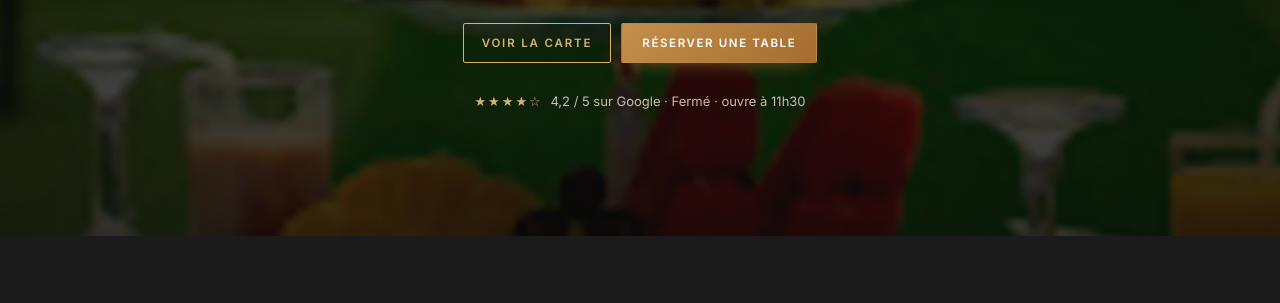
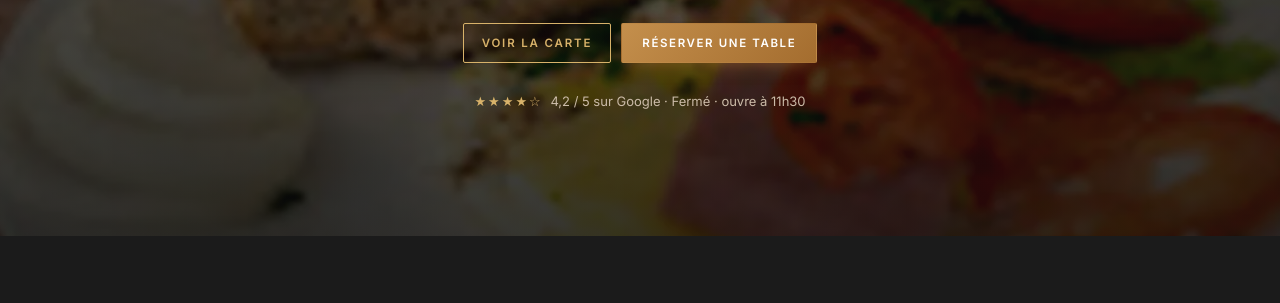
Before and after one commit to michel190/le-galoya, a plain HTML site: page index.html in a window 1280 px wide. Shown: the part 475-778 px from the top of the page. Drawn offline with Linux system fonts and the light colour scheme.

Commit message:
En-tête : photo de l'assiette brunch salée en fond
Co-Authored-By: Claude Opus 5.5 <noreply@anthropic.com>
Claude-Session: https://claude.ai/code/session_01R9kC2pSUbkfGgvzbA6Q44j

```diff
--- a/index.html
+++ b/index.html
@@ -11,7 +11,7 @@
 <meta name="theme-color" content="#f8f4f2">
 <link rel="preload" href="fonts/fraunces.woff2" as="font" type="font/woff2" crossorigin>
 <link rel="icon" href="favicon.svg" type="image/svg+xml">
-<link rel="preload" href="img/hero-plateau.webp" as="image" fetchpriority="high">
+<link rel="preload" href="img/hero-assiette.webp" as="image" fetchpriority="high">
 <link rel="stylesheet" href="styles.css">
 </head>
 <body>
@@ -32,7 +32,7 @@
 
 <main id="accueil">
 <section class="hero hero-photo">
-  <div class="hero-bg" role="img" aria-label="Plateau brunch à étages servi sur le rooftop du Galoya"></div>
+  <div class="hero-bg" role="img" aria-label="Assiette brunch salée du Galoya : pain complet, œufs, jambon et tomates"></div>
   <div class="wrap hero-center">
     <p class="kicker">Bistronomie · Rooftop · Corniche Ouest</p>
     <span class="orn" aria-hidden="true"><svg viewBox="0 0 120 12"><path d="M0 6h44M76 6h44"/><path d="M48 6l4-4 4 4-4 4zM56 6l4-4 4 4-4 4zM64 6l4-4 4 4-4 4z"/></svg></span>
--- a/styles.css
+++ b/styles.css
@@ -265,7 +265,7 @@ body{background:var(--bg-d);color:var(--txt-d)}
 
 /* ===== En-tête photo plein écran, texte centré ===== */
 .hero.hero-photo{position:relative;padding:0;min-height:clamp(440px,72vh,640px);display:flex;align-items:center;overflow:hidden;background:#0d0d0d}
-.hero-bg{position:absolute;inset:-12px;background:url(img/hero-plateau.webp) center 45%/cover no-repeat;transform:scale(1.03)}
+.hero-bg{position:absolute;inset:-12px;background:url(img/hero-assiette.webp) center 45%/cover no-repeat;transform:scale(1.03)}
 .hero-photo::before{content:"";position:absolute;inset:0;z-index:1;background:
   radial-gradient(ellipse 80% 70% at 50% 50%,rgba(10,10,10,.45),rgba(10,10,10,.82)),
   linear-gradient(rgba(10,10,10,.35),rgba(10,10,10,.65))}
```
Also changed, not shown: img/hero-assiette.webp (added), img/hero-plateau.webp (deleted).
